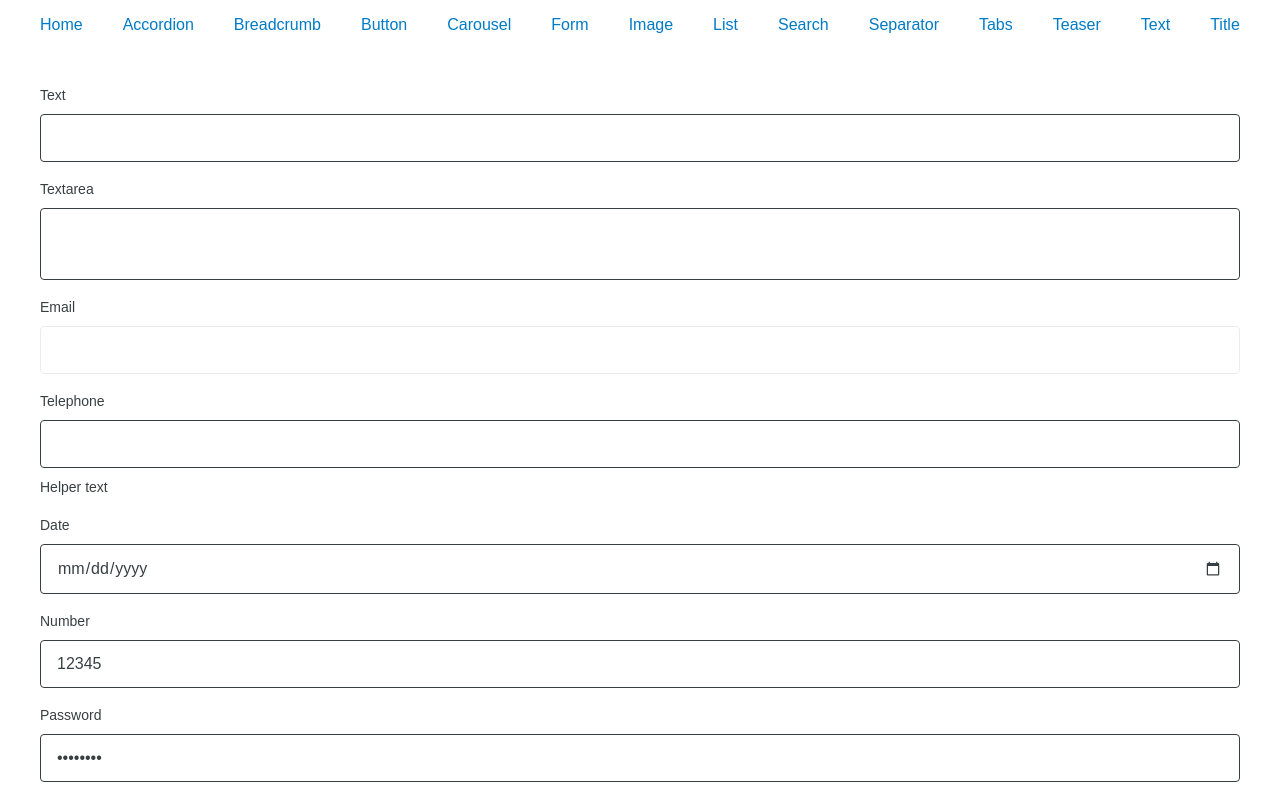
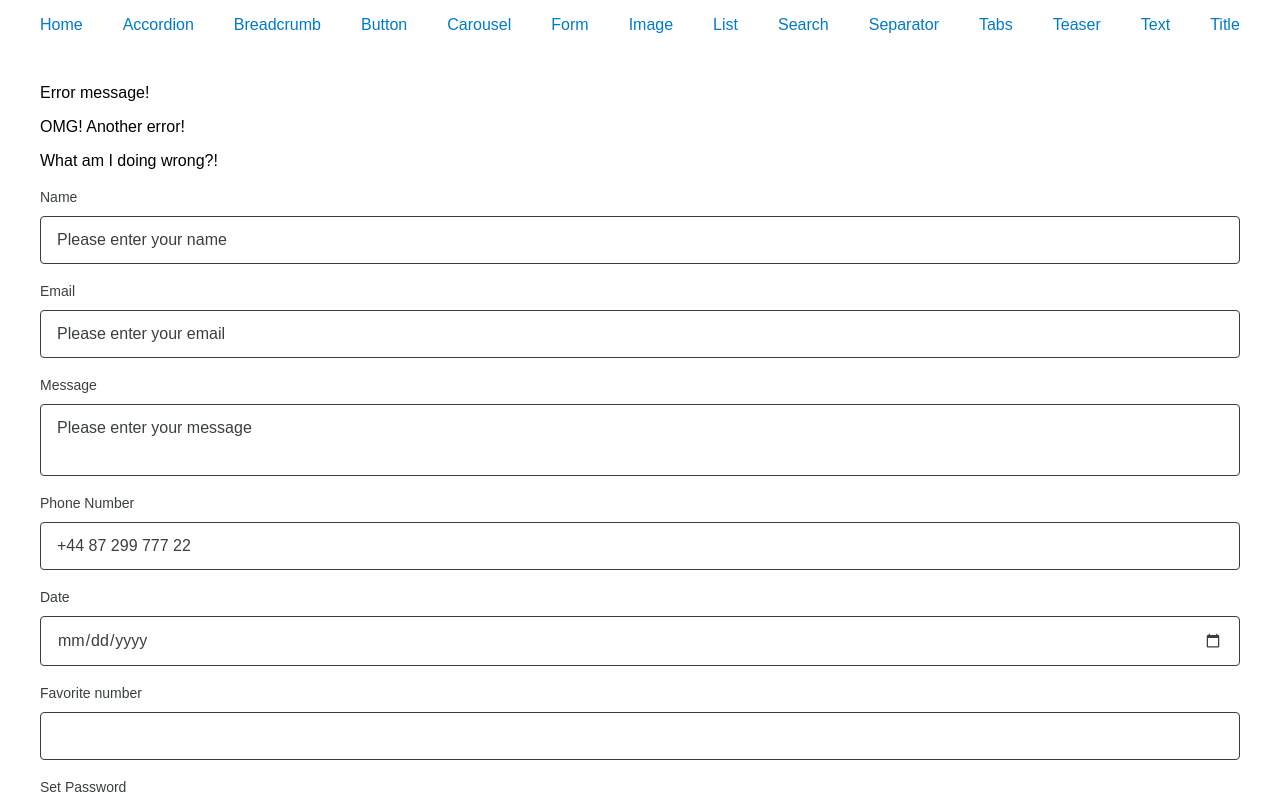
Before and after one commit to CruGlobal/cru-content-designs, a React (Create React App) app in the folder give/: page /form in a window 1280 px wide. Shown: the top 800 px of the page. Built offline with nearby package versions, Linux system fonts and the light colour scheme.

Commit message:
Form text overhaul

```diff
--- a/give/src/components/Form/Form.js
+++ b/give/src/components/Form/Form.js
@@ -1,3 +1,7 @@
+// Based on v2
+// https://github.com/adobe/aem-core-wcm-components/blob/main/content/src/content/jcr_root/apps/core/wcm/components/form/container/v2/container/container.html
+
+import { ComponentWrapper } from "../shared";
 import { TextExamples } from "./Text/Text";
 // import { OptionsExamples } from "./Options/Options";
 
@@ -9,23 +13,47 @@ export const Form = ({
 }) => {
   if (!children) return null;
 
-  const classes = className !== "" ? " " + className : className;
-  const underlineClass = underline ? " cru-form--underlined" : "";
-  const darkClass = dark ? " cru-form--dark" : "";
+  const underlineClass = underline ? "cru-form--underlined" : "";
+  const darkClass = dark ? "cru-form--dark" : "";
 
   return (
-    <div
-      className={"container cru-form" + underlineClass + darkClass + classes}
+    <ComponentWrapper
+      type="form"
+      wrapperClass="container"
+      className={`${underlineClass} ${darkClass} ${className}`}
     >
-      <form className="cmp-form">{children}</form>
-    </div>
+      {children}
+    </ComponentWrapper>
   );
+};
+
+const Errors = () => {
+  const messages = [
+    "Error message!",
+    "OMG! Another error!",
+    "What am I doing wrong?!",
+  ];
+
+  if (messages.length > 0) {
+    return (
+      <div className="cmp-form-error">
+        {messages.map((msg, index) => (
+          <p className="cmp-form-error__item" key={index}>
+            {msg}
+          </p>
+        ))}
+      </div>
+    );
+  } else {
+    return null;
+  }
 };
 
 export const FormExamples = () => {
   return (
     <>
       <Form>
+        <Errors />
         <TextExamples />
         {/* <OptionsExamples /> */}
       </Form>
--- a/give/src/components/Form/Text/Text.js
+++ b/give/src/components/Form/Text/Text.js
@@ -1,68 +1,151 @@
+// Based on v2
+// https://www.aemcomponents.dev/content/core-components-examples/library/core-form/form-text.html
+// https://github.com/adobe/aem-core-wcm-components/blob/main/content/src/content/jcr_root/apps/core/wcm/components/form/text/v2/text/text.html
+
+import { ComponentWrapper } from "../../shared";
 import "./Text.css";
 
 export const Text = ({
   className = "", // string
   constraint = "text", // string - "text" | "textarea" | "email" | "tel" | "date" | "number" | "password"
-  lines = 2, // int
+  textLines = 2, // int
   label = "Label", // string
   hideLabel = false, // bool
-  name = "", //string
+  elementName = "", //string
   value = "", // string
-  help = "", // string
-  placeholder = false, // bool
+  helpMessage = "", // string
+  helpAsPlaceholder = false, // bool
+  constraintMessage = "", // string
   required = false, // bool
   requiredMessage = "", // string
-  readonly = false, // bool
+  readOnly = false, // bool
   disabled = false, // bool
   id = "", // string
 }) => {
-  const classes = className !== "" ? " " + className : className;
-  const isTextarea = constraint === "textarea" ? true : false;
-  const placeholderText = help && placeholder === true ? help : null;
-  const props = {
-    placeholder: placeholderText,
-    id: id ? id : null,
-    name: name ? name : null,
+  const constraints = [
+    "text",
+    "textarea",
+    "email",
+    "tel",
+    "date",
+    "number",
+    "password",
+  ];
+
+  if (!constraints.includes(constraint)) return null;
+
+  const sharedAttrs = {
+    id: id ? "form-text-" + id : id,
+    placeholder: helpMessage && helpAsPlaceholder ? helpMessage : "",
+    name: elementName,
     value: value,
+    readOnly: readOnly,
     required: required,
-    readOnly: readonly,
-    disabled: disabled ? disabled : null,
+    disabled: disabled,
   };
 
+  const textarea = (textLines, sharedAttrs) => (
+    <textarea
+      className="cmp-form-text__textarea"
+      rows={textLines}
+      {...sharedAttrs}
+    ></textarea>
+  );
+
+  const input = (constraint, sharedAttrs) => (
+    <input className="cmp-form-text__text" type={constraint} {...sharedAttrs} />
+  );
+
   return (
-    <div className={"text" + classes}>
-      <div
-        className="cmp-form-text"
-        data-cmp-required-message={requiredMessage}
-      >
-        {hideLabel === false ? <label htmlFor={id}>{label}</label> : null}
-        {help !== "" && placeholder === false ? (
-          <p className="cmp-form-text__help-block">{help}</p>
-        ) : null}
-        {isTextarea ? (
-          <textarea
-            className="cmp-form-text__textarea"
-            rows={lines}
-            {...props}
-          ></textarea>
-        ) : (
-          <input className="cmp-form-text__text" type={constraint} {...props} />
-        )}
-      </div>
-    </div>
+    <ComponentWrapper
+      type="form-text"
+      wrapperClass="text"
+      className={className}
+      data-cmp-constraint-message={constraintMessage}
+      data-cmp-required-message={requiredMessage}
+    >
+      {label && !hideLabel && <label htmlFor={sharedAttrs.id}>{label}</label>}
+      {!helpAsPlaceholder && helpMessage && (
+        <p id={`${id}-helpMessage`} className="cmp-form-text__help-block">
+          {helpMessage}
+        </p>
+      )}
+      {constraint === "textarea"
+        ? textarea(textLines, sharedAttrs)
+        : input(constraint, sharedAttrs)}
+    </ComponentWrapper>
   );
 };
 
 export const TextExamples = () => {
   return (
     <>
-      <Text label="Text" required />
-      <Text label="Textarea" constraint="textarea" readonly />
-      <Text label="Email" constraint="email" disabled />
-      <Text label="Telephone" constraint="tel" help="Helper text" />
-      <Text label="Date" constraint="date" />
-      <Text label="Number" constraint="number" help="12345" placeholder />
-      <Text label="Password" constraint="password" value="password" />
+      <Text
+        label="Name"
+        helpMessage="Please enter your name"
+        helpAsPlaceholder
+        elementName="firstName"
+        id="991299145"
+      />
+      <Text
+        label="Email"
+        constraint="email"
+        helpMessage="Please enter your email"
+        helpAsPlaceholder
+        elementName="email"
+        id="2014401237"
+        required
+      />
+      <Text
+        label="Message"
+        constraint="textarea"
+        helpMessage="Please enter your message"
+        helpAsPlaceholder
+        elementName="textarea"
+        id="1948726228"
+        rows="2"
+      />
+      <Text
+        label="Phone Number"
+        constraint="tel"
+        helpMessage="+44 87 299 777 22"
+        helpAsPlaceholder
+        elementName="phonenumber"
+        id="1329437060"
+      />
+      <Text
+        label="Date"
+        constraint="date"
+        helpMessage="01.01.2020"
+        helpAsPlaceholder
+        elementName="date"
+        id="1343522562"
+      />
+      <Text
+        label="Favorite number"
+        constraint="number"
+        elementName="favoritenumber"
+        id="18445995110"
+      />
+      <Text
+        label="Set Password"
+        constraint="password"
+        helpMessage="password"
+        helpAsPlaceholder
+        elementName="pw"
+        value="12345"
+        id="1421884385"
+        required
+      />
+      <Text
+        label="Confirm"
+        constraint="password"
+        helpMessage="password"
+        helpAsPlaceholder
+        elementName="confirmpw"
+        id="1128578176"
+        required
+      />
     </>
   );
 };
--- a/give/src/components/shared.js
+++ b/give/src/components/shared.js
@@ -3,11 +3,15 @@ export const ComponentWrapper = ({
   className = "",
   hideWrapper = false,
   hideInner = false,
+  wrapperClass = "",
   children,
+  ...other
 }) => {
   if (!type) return null;
 
-  const classes = `${type} cru-${type} ${className}`;
+  const classes = `${
+    wrapperClass ? wrapperClass : type
+  } cru-${type} ${className}`;
 
   function whitespaceCleanup(string) {
     let tmp = string.trim();
@@ -19,6 +23,9 @@ export const ComponentWrapper = ({
   switch (type) {
     case "breadcrumb":
       DynamicInnerTag = "nav";
+      break;
+    case "form":
+      DynamicInnerTag = "form";
       break;
     case "list":
       DynamicInnerTag = "ul";
@@ -32,14 +39,18 @@ export const ComponentWrapper = ({
 
   if (hideWrapper) {
     return (
-      <DynamicInnerTag className={`cmp-${type}`}>{children}</DynamicInnerTag>
+      <DynamicInnerTag className={`cmp-${type}`} {...other}>
+        {children}
+      </DynamicInnerTag>
     );
   } else if (hideInner) {
     return <div className={whitespaceCleanup(classes)}>{children}</div>;
   } else {
     return (
       <div className={whitespaceCleanup(classes)}>
-        <DynamicInnerTag className={`cmp-${type}`}>{children}</DynamicInnerTag>
+        <DynamicInnerTag className={`cmp-${type}`} {...other}>
+          {children}
+        </DynamicInnerTag>
       </div>
     );
   }
```
